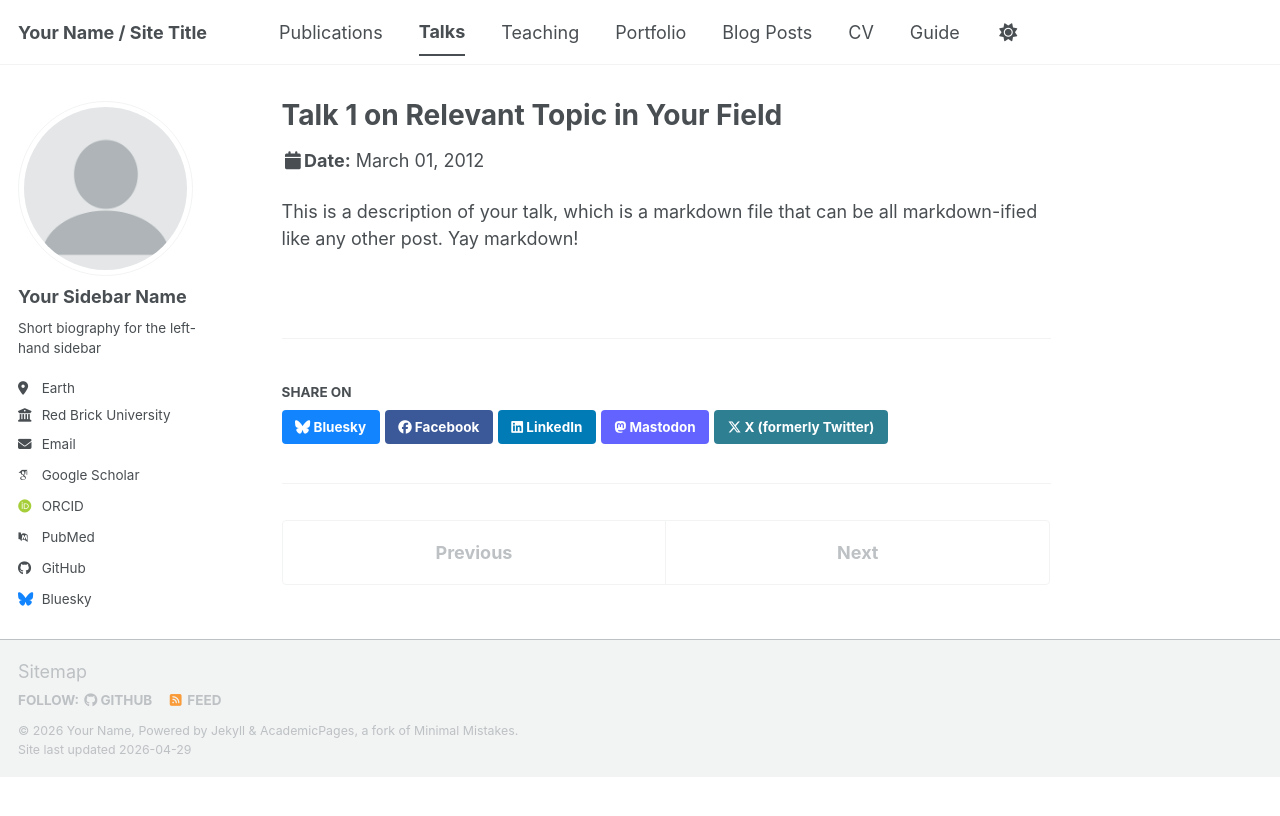
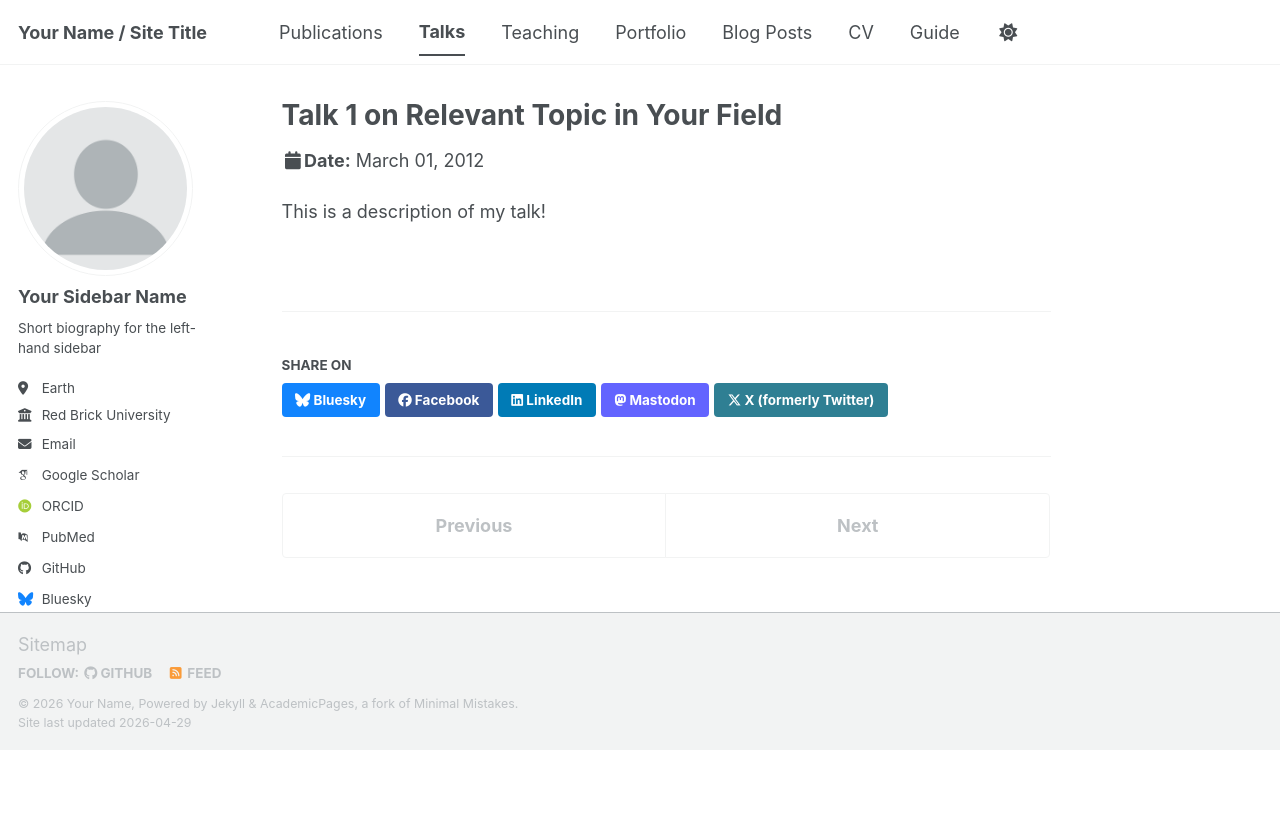
Before and after one commit to souhaylsoulami/souhaylsoulami.github.io, a Jekyll site: the page built from _talks/2012-03-01-talk-1.md, in a window 1280 px wide. Shown: the top 816 px of the page. Built offline with Jekyll 4.4.1, drawn with Linux system fonts in a browser that asks for light colours; some web fonts are replaced; a script bundle is joined from its source files by our own code; library files that are not in the unit come from our copies.

Commit message:
Update 2012-03-01-talk-1.md

```diff
--- a/_talks/2012-03-01-talk-1.md
+++ b/_talks/2012-03-01-talk-1.md
@@ -8,4 +8,4 @@
 location: "San Francisco, CA, USA"
 ---
 
-This is a description of your talk, which is a markdown file that can be all markdown-ified like any other post. Yay markdown!
+This is a description of my talk!
```
